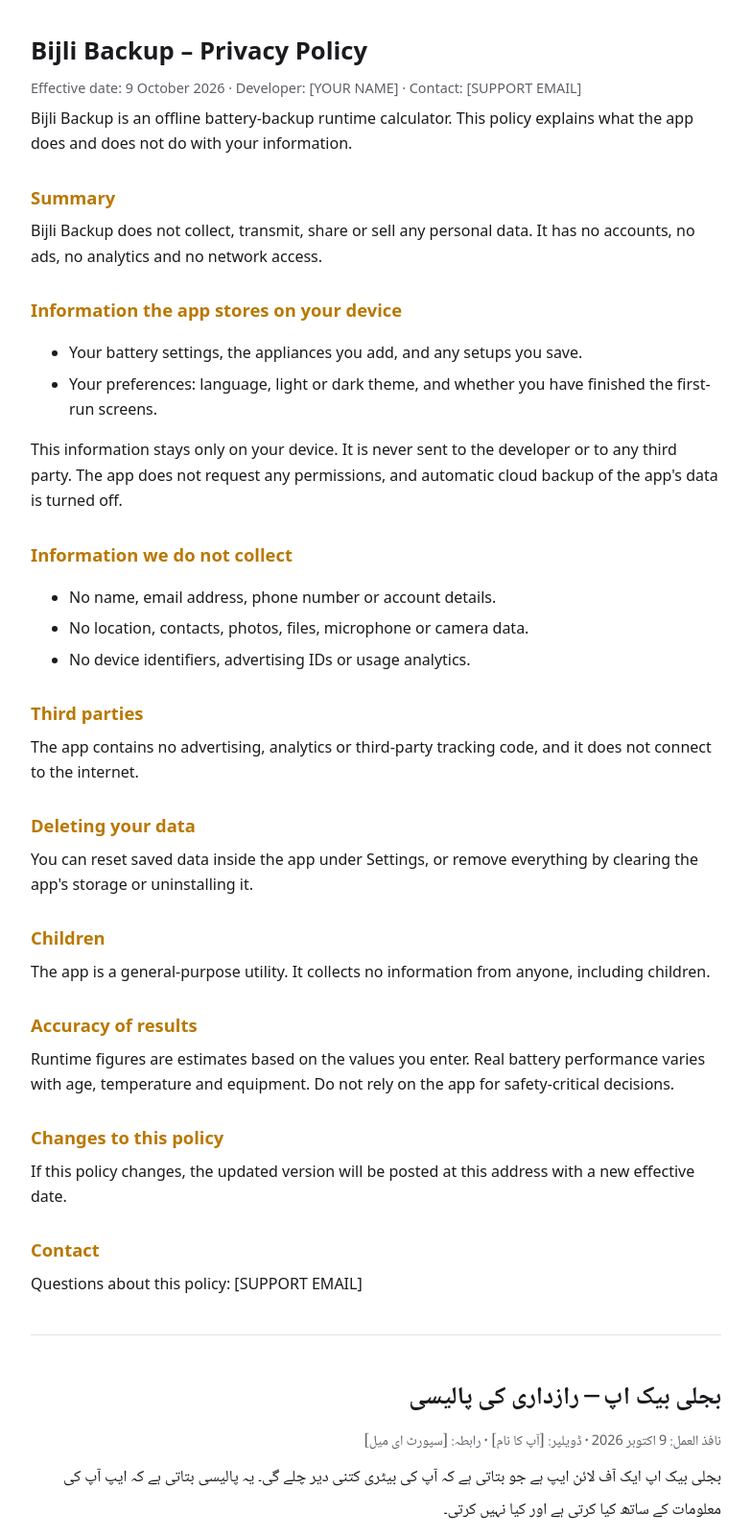
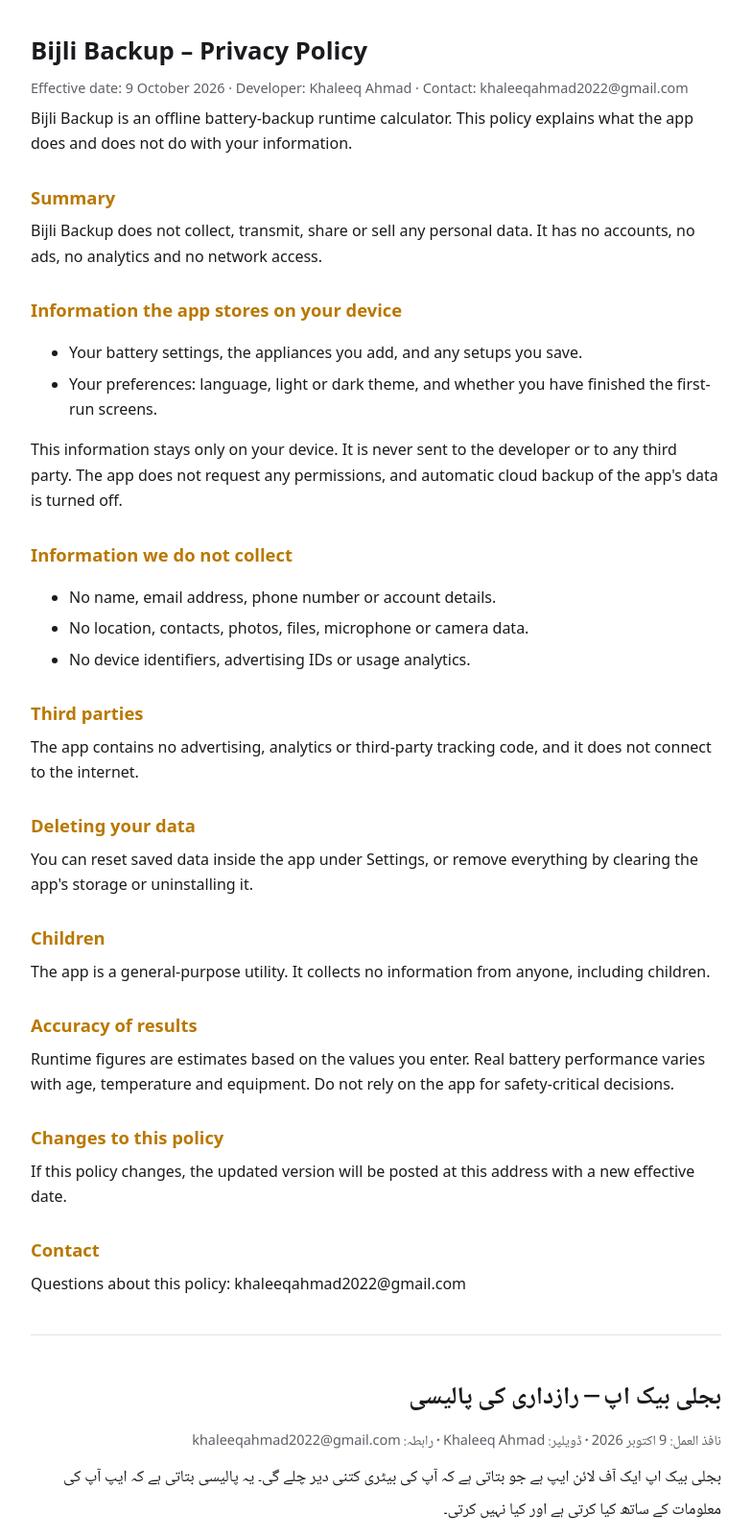
Before and after one commit to KhaleeeqAhmad/bijli-backup-privacy, a plain HTML site: page index.html in a window 1280 px wide. Shown: the top 1600 px of the page at 96% size, without its empty margins (248-1031 px from the left). Drawn offline with Linux system fonts and the light colour scheme.

Commit message:
Add files via upload

```diff
--- a/index.html
+++ b/index.html
@@ -22,7 +22,7 @@
 
 <section lang="en">
   <h1>Bijli Backup – Privacy Policy</h1>
-  <p class="meta">Effective date: 9 October 2026 · Developer: [YOUR NAME] · Contact: [SUPPORT EMAIL]</p>
+  <p class="meta">Effective date: 9 October 2026 · Developer: Khaleeq Ahmad · Contact: khaleeqahmad2022@gmail.com</p>
 
   <p>Bijli Backup is an offline battery-backup runtime calculator. This policy explains what the app does and does not do with your information.</p>
 
@@ -59,14 +59,14 @@
   <p>If this policy changes, the updated version will be posted at this address with a new effective date.</p>
 
   <h2>Contact</h2>
-  <p>Questions about this policy: [SUPPORT EMAIL]</p>
+  <p>Questions about this policy: khaleeqahmad2022@gmail.com</p>
 </section>
 
 <hr>
 
 <section lang="ur" dir="rtl">
   <h1>بجلی بیک اپ – رازداری کی پالیسی</h1>
-  <p class="meta">نافذ العمل: 9 اکتوبر 2026 · ڈویلپر: [آپ کا نام] · رابطہ: [سپورٹ ای میل]</p>
+  <p class="meta">نافذ العمل: 9 اکتوبر 2026 · ڈویلپر: Khaleeq Ahmad · رابطہ: khaleeqahmad2022@gmail.com</p>
 
   <p>بجلی بیک اپ ایک آف لائن ایپ ہے جو بتاتی ہے کہ آپ کی بیٹری کتنی دیر چلے گی۔ یہ پالیسی بتاتی ہے کہ ایپ آپ کی معلومات کے ساتھ کیا کرتی ہے اور کیا نہیں کرتی۔</p>
 
@@ -103,7 +103,7 @@
   <p>اگر یہ پالیسی بدلی تو نیا ورژن اسی پتے پر نئی تاریخ کے ساتھ شائع کیا جائے گا۔</p>
 
   <h2>رابطہ</h2>
-  <p>اس پالیسی کے بارے میں سوالات: [سپورٹ ای میل]</p>
+  <p>اس پالیسی کے بارے میں سوالات: khaleeqahmad2022@gmail.com</p>
 </section>
 
 </main>
```
